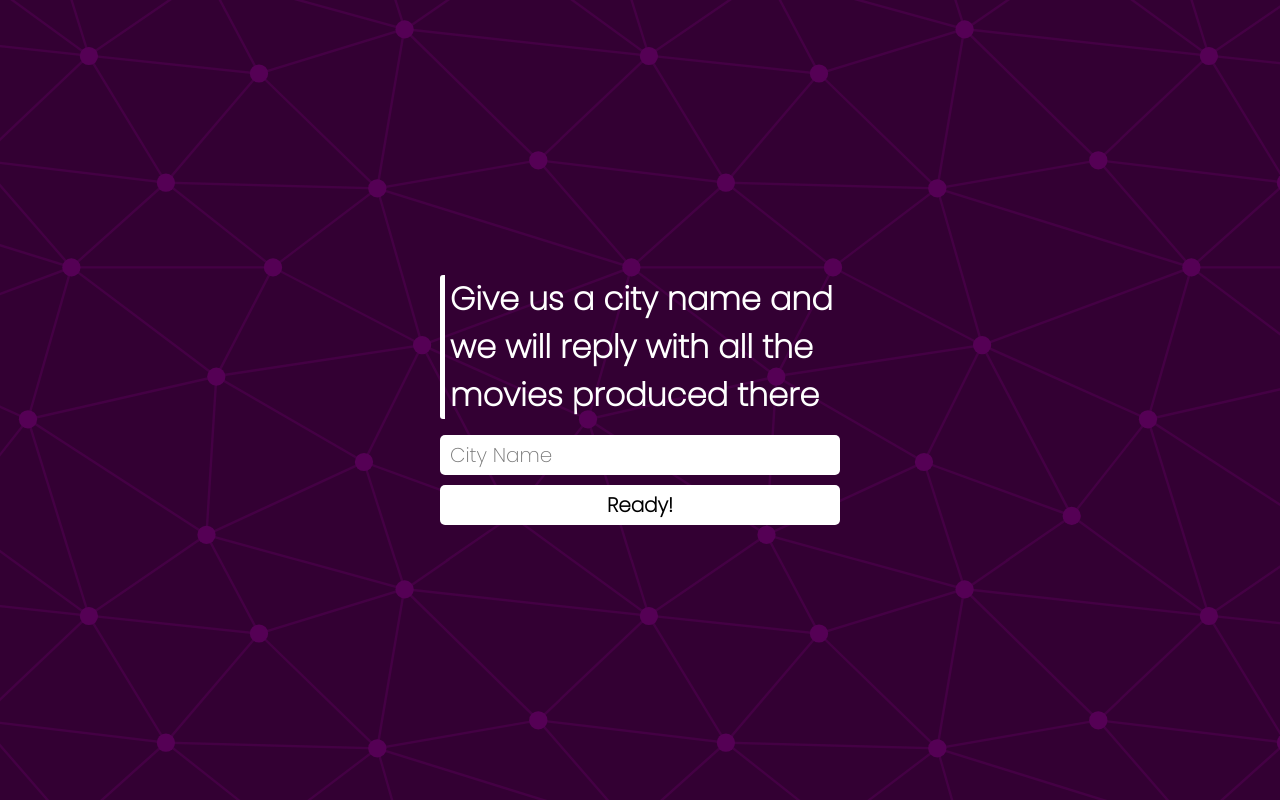
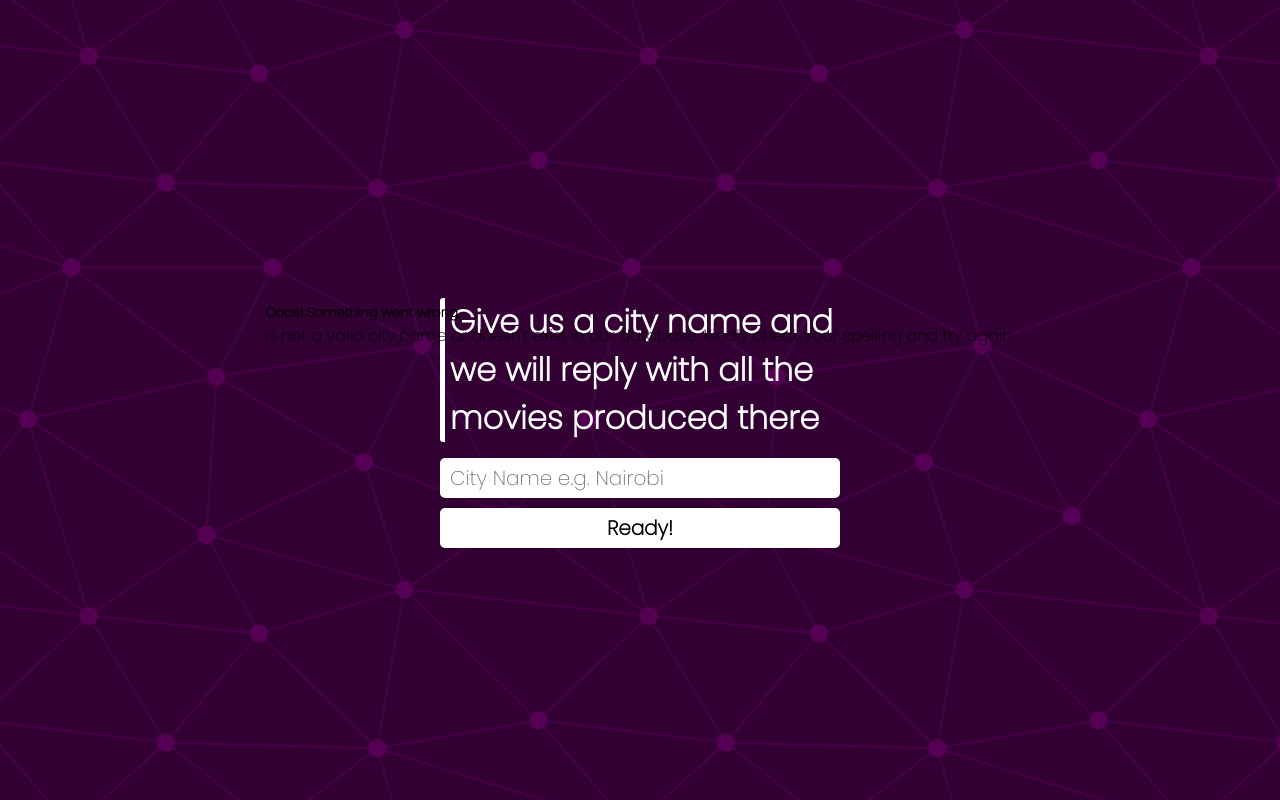
Before and after one commit to MILKYWAY-COOP/psychic-broccoli, a React (Create React App) app: page / in a window 1280 px wide. Built offline with nearby package versions, Linux system fonts and the light colour scheme.

Commit message:
Late night

```diff
--- a/src/Components/Welcome.tsx
+++ b/src/Components/Welcome.tsx
@@ -1,19 +1,47 @@
-import { useRef } from 'react';
+import { useEffect, useRef } from 'react';
 import { WelcomeContainer } from './Styles/Welcome.styled';
 
 interface WelcomeProps {
   setPlace: (place: string) => void;
+  isError: boolean;
+  place: string;
+  isLoading: boolean;
 }
 
-export const Welcome = ({ setPlace }: WelcomeProps) => {
+export const Welcome = ({
+  setPlace,
+  isError,
+  place,
+  isLoading
+}: WelcomeProps) => {
   const inputRef = useRef<HTMLInputElement>(null!);
+  const errorRef = useRef<HTMLParagraphElement>(null!);
 
-  const handleChange = () => {
+  const handleClick = () => {
     setPlace(inputRef.current.value);
+    inputRef.current.value = '';
   };
+
+  useEffect(() => {
+    if (isError && isLoading === false) {
+      errorRef.current.classList.add('show');
+      errorRef.current.style.transform = 'translateY(110%)';
+    } else {
+      errorRef.current.classList.remove('show');
+    }
+  }, [isError]);
 
   return (
     <WelcomeContainer>
+      <div className='errorDiv' ref={errorRef}>
+        <div className='info'>
+          <h5>Oops! Something went wrong.</h5>
+          <p>
+            {place} is not a valid city name or doesn't exist in our database.
+            Kindly check your spelling and try again.
+          </p>
+        </div>
+      </div>
       <div className='h1Div'>
         <h1>
           Give us a city name and we will reply with all the movies produced
@@ -22,11 +50,10 @@ export const Welcome = ({ setPlace }: WelcomeProps) => {
       </div>
       <input
         type='text'
-        placeholder='City Name'
+        placeholder='City Name e.g. Nairobi'
         ref={inputRef}
-        onChange={handleChange}
       ></input>
-      <button>Ready!</button>
+      <button onClick={() => handleClick()}>Ready!</button>
     </WelcomeContainer>
   );
 };
```
